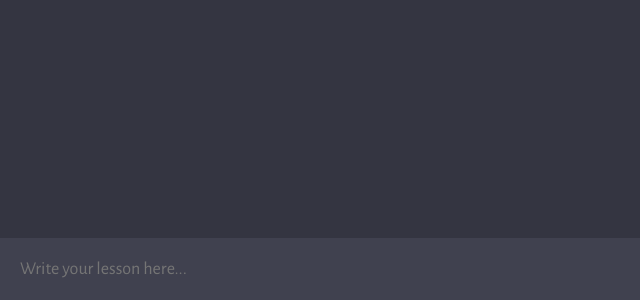
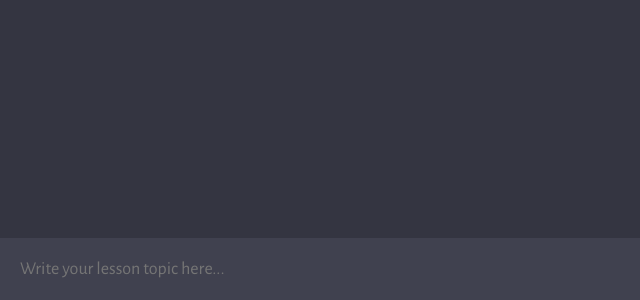
Before and after one commit to donrv16/donzgpt, a website built with Vite: page client/index.html in a window 1280 px wide. Shown: the part 500-800 px from the top of the page, 0-640 px from the left. Built offline with nearby package versions, Linux system fonts and the light colour scheme.

Commit message:
index.html

```diff
--- a/client/index.html
+++ b/client/index.html
@@ -13,7 +13,7 @@
       <div id="chat_container"></div>
 
       <form>
-        <textarea name="prompt" rows="1" cols="1" placeholder="Write your lesson here..."></textarea>
+        <textarea name="prompt" rows="1" cols="1" placeholder="Write your lesson topic here..."></textarea>
         <button type="submit"><img src="assets/send.svg" alt="send" />
       </form>
     </div>
```
